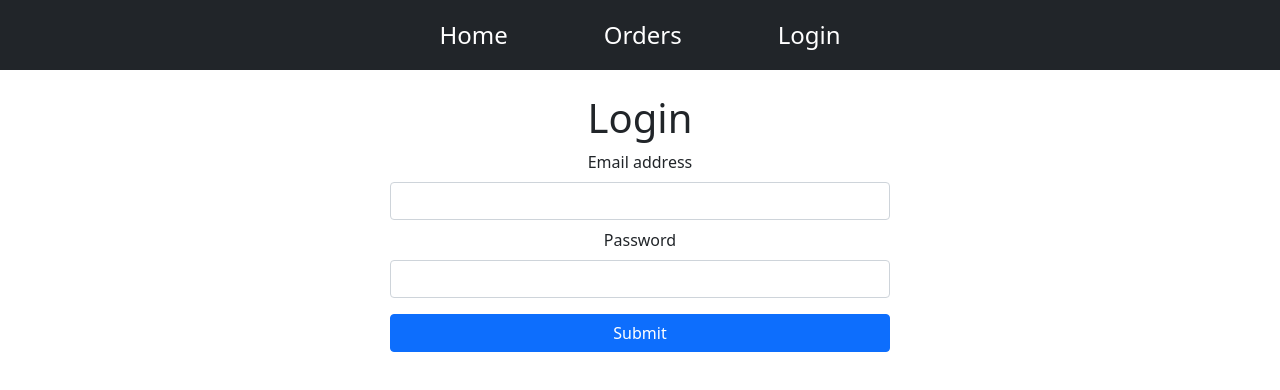
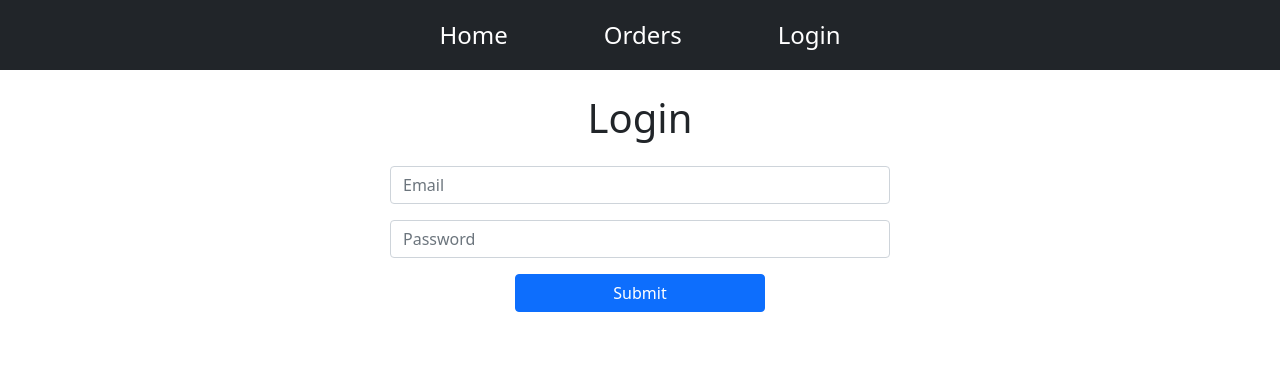
Before and after one commit to mdmehedihasan212/simple-jwt-client, a React (Create React App) app: page /login in a window 1280 px wide. Shown: the top 390 px of the page. Built offline with nearby package versions, Linux system fonts and the light colour scheme.

Commit message:
add valided res status and user invalid then navigate login page

```diff
--- a/src/components/Login/Login.js
+++ b/src/components/Login/Login.js
@@ -31,17 +31,15 @@ const Login = () => {
 
     return (
         <section className='mx-auto mt-4' style={{ width: '500px' }}>
-            <h1 className='text-center my-2'>Login</h1>
+            <h1 className='text-center my-4'>Login</h1>
             <form onSubmit={handleToSubmit}>
-                <div className="mb-2">
-                    <label htmlFor="exampleInputEmail1" className="form-label">Email address</label>
-                    <input name="email" type="email" className="form-control" id="exampleInputEmail1" aria-describedby="emailHelp" />
+                <div className="mb-3">
+                    <input name="email" type="email" placeholder='Email' className="form-control" id="exampleInputEmail1" aria-describedby="emailHelp" />
                 </div>
-                <div className="mb-2">
-                    <label htmlFor="exampleInputPassword1" className="form-label">Password</label>
-                    <input name="password" type="password" className="form-control" id="exampleInputPassword1" />
+                <div className="mb-3">
+                    <input name="password" type="password" placeholder='Password' className="form-control" id="exampleInputPassword1" />
                 </div>
-                <button type="submit" className="btn btn-primary w-100 mx-auto mt-2">Submit</button>
+                <button type="submit" className="btn btn-primary w-50 mx-auto ">Submit</button>
             </form>
         </section>
     );
--- a/src/components/Orders/Orders.js
+++ b/src/components/Orders/Orders.js
@@ -1,7 +1,9 @@
 import React, { useEffect, useState } from 'react';
+import { useNavigate } from 'react-router-dom';
 
 const Orders = () => {
     const [orders, setOrders] = useState([]);
+    const navigate = useNavigate();
 
     useEffect(() => {
         fetch('http://localhost:5000/orders', {
@@ -10,14 +12,21 @@ const Orders = () => {
                 authorization: `Bearer ${localStorage.getItem('token')}`
             },
         })
-            .then(res => res.json())
+            .then(res => {
+                console.log(res);
+                if (res.status === 401 || res.status === 403) {
+                    navigate('/login')
+                }
+                return res.json()
+            })
             .then(data => {
+                setOrders(data)
                 console.log(data);
             })
-    }, [])
+    }, [navigate])
     return (
         <div>
-            <h1>Orders</h1>
+            <h1>Orders: {orders.length}</h1>
         </div>
     );
 };
```
